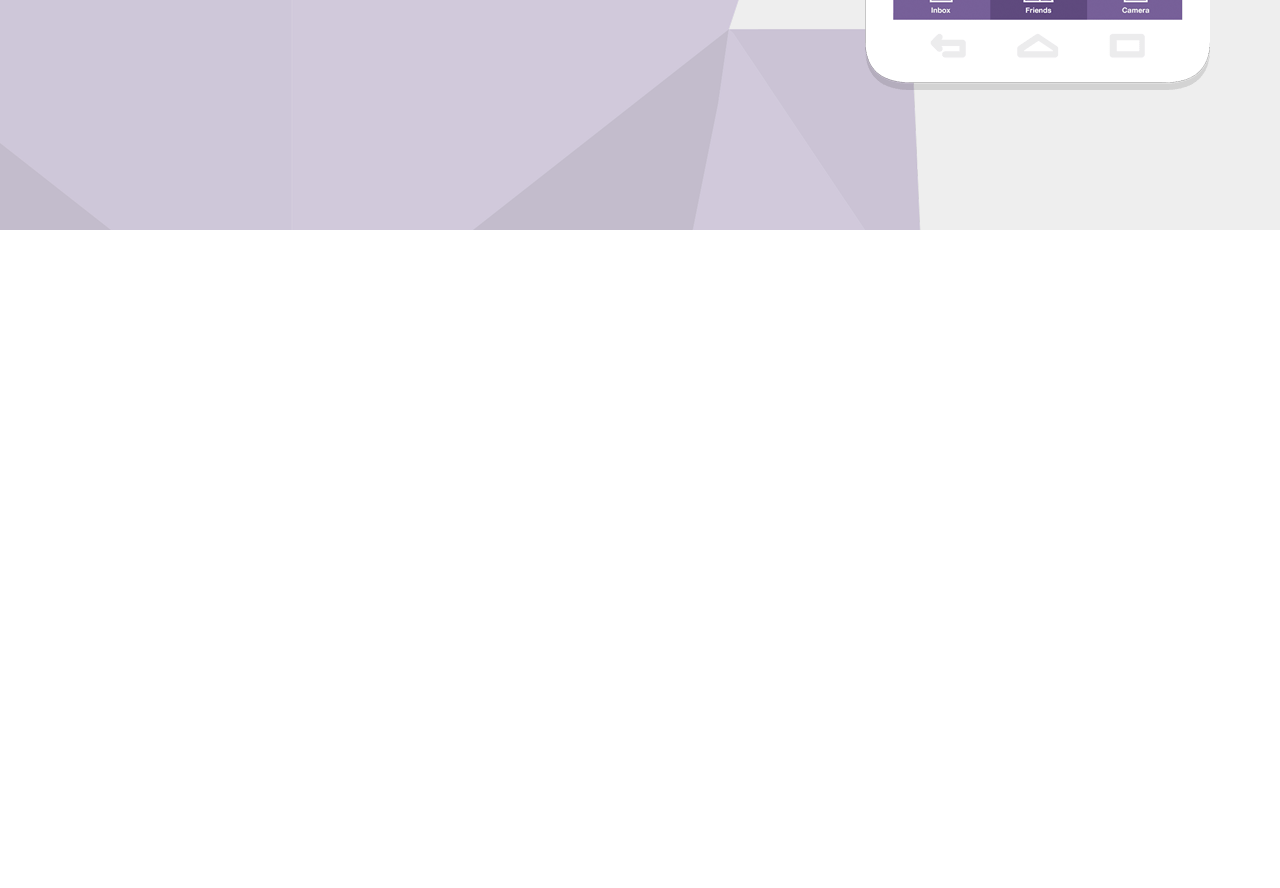
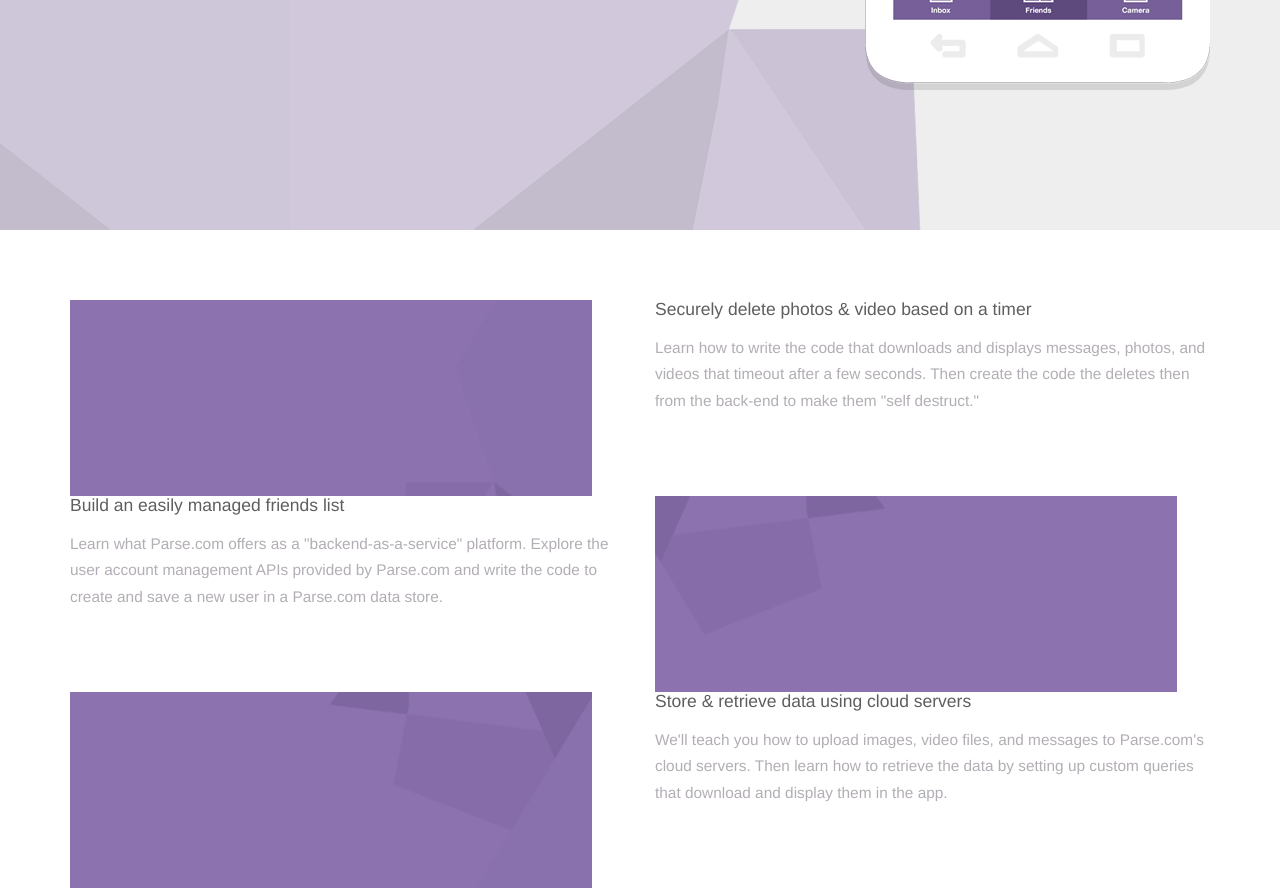
Before and after one commit to fdelacruz/Ribbit_Marketing_Website, a plain HTML site: page index.html in a window 1280 px wide. Shown: the part 699-1587 px from the top of the page. Before the commit the page ends 999 px from the top, so only its background shows below. Drawn offline with nearby package versions, Linux system fonts and the light colour scheme.

Commit message:
Content Layout with Grids

```diff
--- a/css/my-styles.css
+++ b/css/my-styles.css
@@ -1,6 +1,29 @@
 
 /* Typography
 ================================= */
+
+h1 {
+  font-weight: 200px;
+  margin-bottom: 30px;
+}
+
+h2, h3 {
+  font-size: 1.25em;
+  color: #5f5d60;
+  margin-bottom: 16px;
+  margin-top: 0;
+}
+
+p {
+  color: #b3aeb5;
+  line-height: 1.7;
+  font-size: 1.1em;
+  font-weight: 200;
+}
+
+strong {
+  color: #5f5d60;
+}
 
 .navbar-text {
   font-weight: bold;
@@ -71,6 +94,22 @@ h1 {
   background-size: 100%;
 }
 
+.ft-icon {
+  width: 94%;
+  height: 196px;
+  position: relative;
+  background: #8c73b0 url('../img/main-bg.png') no-repeat 270px -180px;
+  background-size: 140%;
+}
+
+.ft-icon.friends {
+  background-position: -500px 0;
+}
+
+.ft-icon.cloud {
+  background-position: 260px 0;
+}
+
 /* Media Queries
 ================================= */
 
--- a/index.html
+++ b/index.html
@@ -41,5 +41,55 @@
       </div>
     </div><!-- End Jumbotron -->
 
+    <!-- Main Content -->
+    <div class="container">
+
+      <div class="row ft">
+        <div class="col-sm-6 hidden-xs">
+          <div class="ft-icon camera"></div>
+        </div>
+        <div class="col-sm-6 ft-copy">
+          <h2>Securely delete photos &amp; video based on a timer</h2>
+          <p>
+          Learn how to write the code that downloads and displays messages,
+          photos, and videos that timeout after a few seconds. Then create the
+          code the deletes then from the back-end to make them "self destruct."
+          </p>
+        </div>
+      </div>
+
+      <div class="row ft">
+        <div class="col-sm-6 ft-copy">
+          <h2>Build an easily managed friends list</h2>
+          <p>
+          Learn what Parse.com offers as a "backend-as-a-service" platform.
+          Explore the user account management APIs provided by Parse.com and
+          write the code to create and save a new user in a Parse.com data
+          store.
+          </p>
+        </div>
+        <div class="col-sm-6 hidden-xs">
+          <div class="ft-icon friends">
+
+          </div>
+
+        </div>
+      </div>
+
+      <div class="row ft">
+        <div class="col-sm-6 hidden-xs">
+          <div class="ft-icon cloud"></div>
+        </div>
+        <div class="col-sm-6 ft-copy">
+          <h2>Store &amp; retrieve data using cloud servers</h2>
+          <p>
+          We'll teach you how to upload images, video files, and messages to
+          Parse.com's cloud servers. Then learn how to retrieve the data by
+          setting up custom queries that download and display them in the app.
+          </p>
+        </div>
+      </div>
+
+    </div><!-- End Main Content -->
   </body>
 </html>
```
